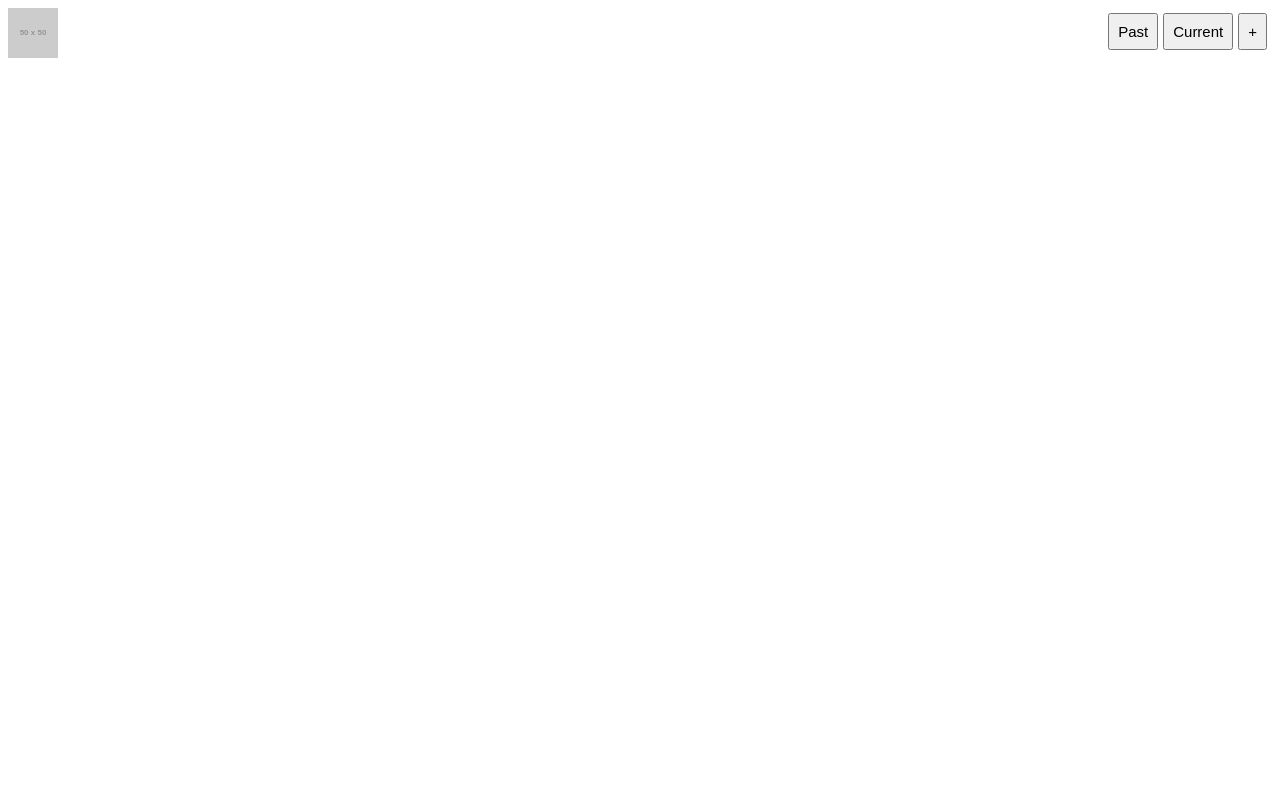
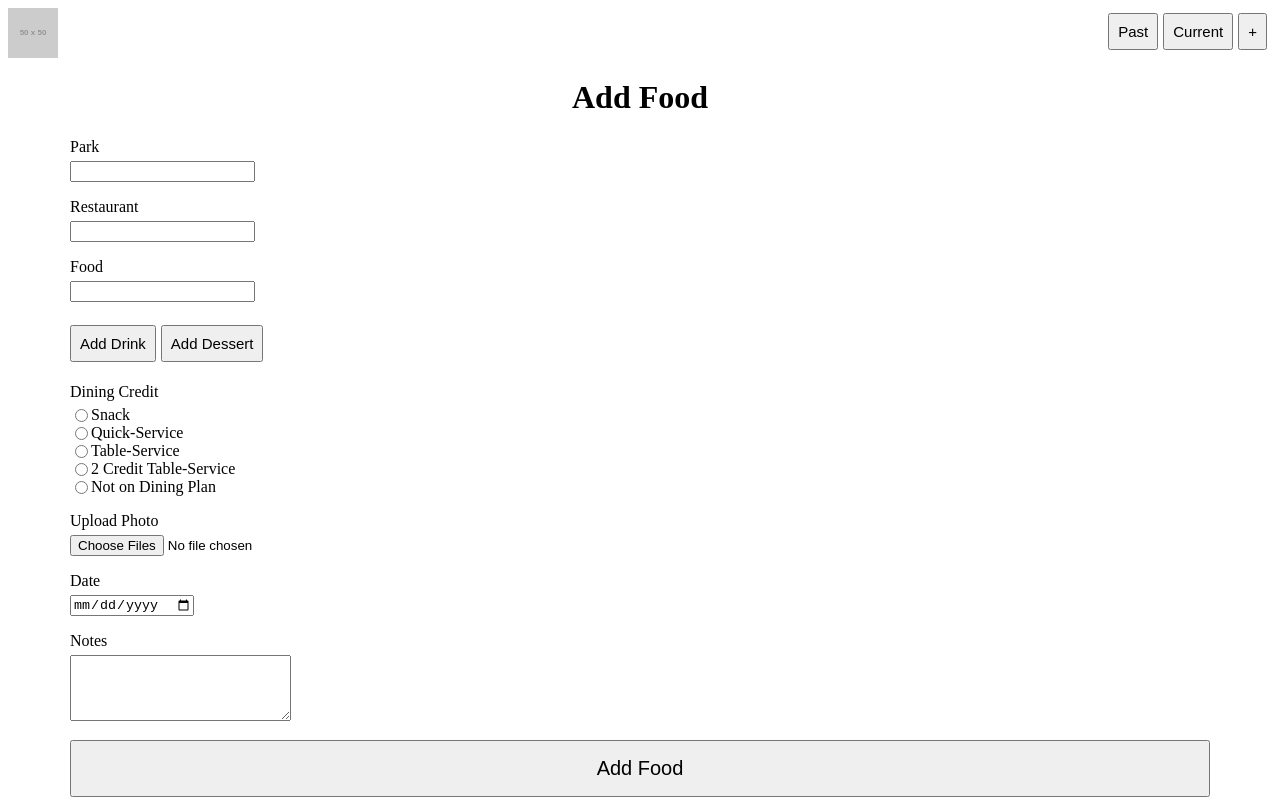
Before and after one commit to christinakerr/disney-dining-tracker, a React (Create React App) app in the folder client/: page /disney-dining-tracker/add-food in a window 1280 px wide. Built offline with nearby package versions, Linux system fonts and the light colour scheme.

Commit message:
Used HTML media capture to specify photo for upload on add food page and allow multiples

```diff
--- a/client/src/App.js
+++ b/client/src/App.js
@@ -11,12 +11,12 @@ function App() {
     <div>
       <Header />
       <Container>
-        <BrowserRouter>
+        <BrowserRouter basename="/disney-dining-tracker">
           <Switch>
             <Route exact path="/" component={Home} />
             <Route exact path="/add-vacation" component={AddVacation} />
             <Route path="/detail/:id" component={FoodDetail} />
-            <Route path="/add-food" component={AddFood} />
+            <Route exact path="/add-food" component={AddFood} />
           </Switch>
         </BrowserRouter>
       </Container>
--- a/client/src/components/Forms/Input.js
+++ b/client/src/components/Forms/Input.js
@@ -9,7 +9,7 @@ function Input(props){
             <label for={props.input}>
                 <P label type={props.type==="radio" ? "radio":""}>{props.label}</P>
             </label>
-            <input css={[props.type==="radio" ? radio:""]} id={props.id || props.input} name={props.input} type={props.type} value={props.value} />
+            <input css={[props.type==="radio" ? radio:""]} id={props.id || props.input} name={props.input} type={props.type} value={props.value} pattern={props.pattern} accept={props.type === "file" ? "image/*": ""} multiple={props.type === "file" ? "multiple" : ""} />
         </div>
     );
 }
--- a/client/src/pages/AddVacation.js
+++ b/client/src/pages/AddVacation.js
@@ -11,7 +11,7 @@ function AddVacation(){
             <H1>Add Vacation</H1>
             <Form>
                 <Input type="text" label="Vacation Name" input="vacation-name"/>
-                <Input type="number" label="Nights in a Walt Disney World Resort" input="vacation-days"/>
+                <Input type="number" pattern="[0-9]*" label="Nights in a Walt Disney World Resort" input="vacation-days"/>
                 <Button big>Add</Button>
             </Form>
         </div>
```
Also changed, not shown: client/package.json (+7 -1 lines), 2 other files (tests, documents, lock files or other folders).
